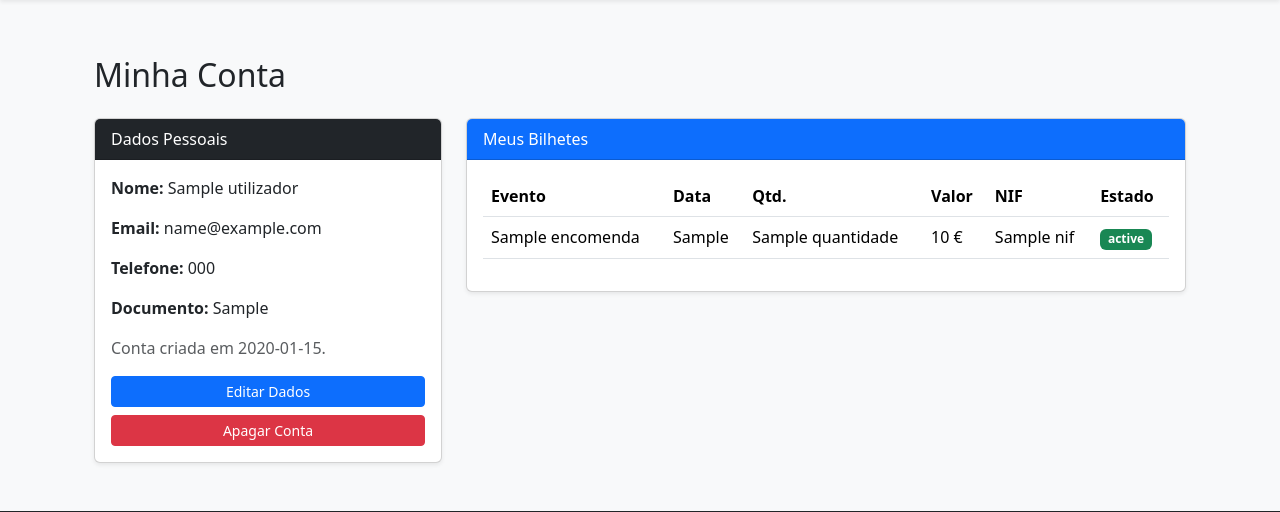
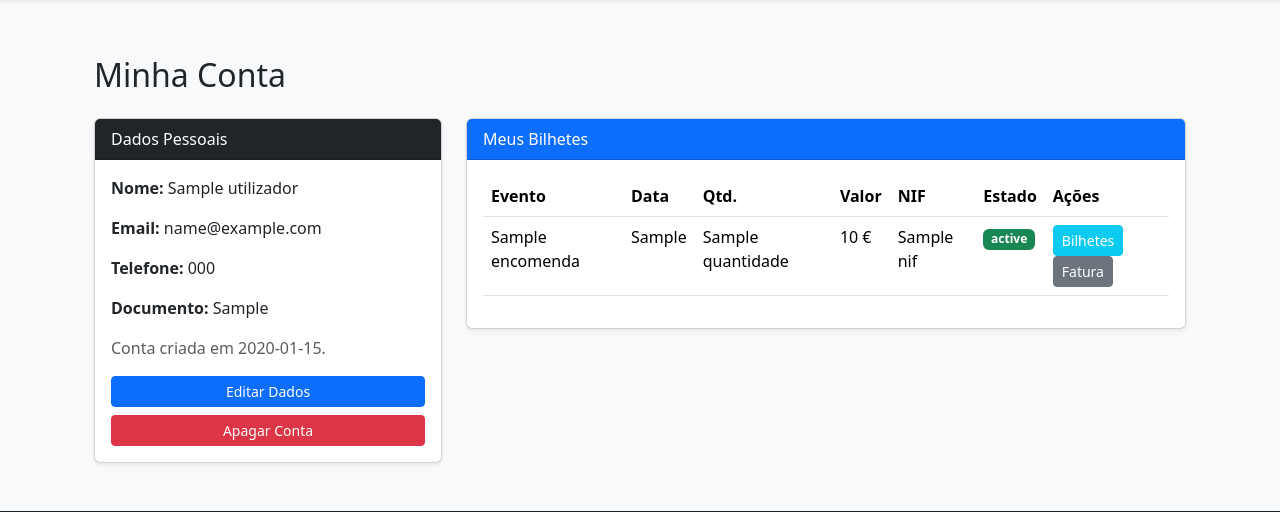
Before and after one commit to leo-snczki/eventpy, a Flask app: template templates/utilizador.html in a window 1280 px wide. Shown: the part 62-574 px from the top of the page. Run offline with Flask 3, Linux system fonts and the light colour scheme; the template is opened without the code that fills it: most values are stand-ins (such as "Sample title", 1, 10 or a date in 2020); some libraries are stand-ins or nearby versions.

Commit message:
forgot about the venda id to pass to fatura and bilhete

```diff
--- a/templates/utilizador.html
+++ b/templates/utilizador.html
@@ -66,6 +66,7 @@
                                     <th>Valor</th>
                                     <th>NIF</th>
                                     <th>Estado</th>
+                                    <th>Ações</th>
                                 </tr>
                             </thead>
                             <tbody>
@@ -78,6 +79,16 @@
                                     <td>{{ e.nif }}</td>
                                     <td>
                                         <span class="badge bg-success">{{ e.estado }}</span>
+                                    </td>
+                                    <td>
+                                        <a href="{{ url_for('ver_bilhetes', venda_id=e.venda_id) }}"
+                                            class="btn btn-sm btn-info text-white" title="Ver QR Codes">
+                                            <i class="bi bi-qr-code"></i> Bilhetes
+                                        </a>
+                                        <a href="{{ url_for('download_fatura', venda_id=e.venda_id) }}"
+                                            class="btn btn-sm btn-secondary" title="Baixar Fatura">
+                                            <i class="bi bi-file-earmark-pdf"></i> Fatura
+                                        </a>
                                     </td>
                                 </tr>
                                 {% endfor %}
```
